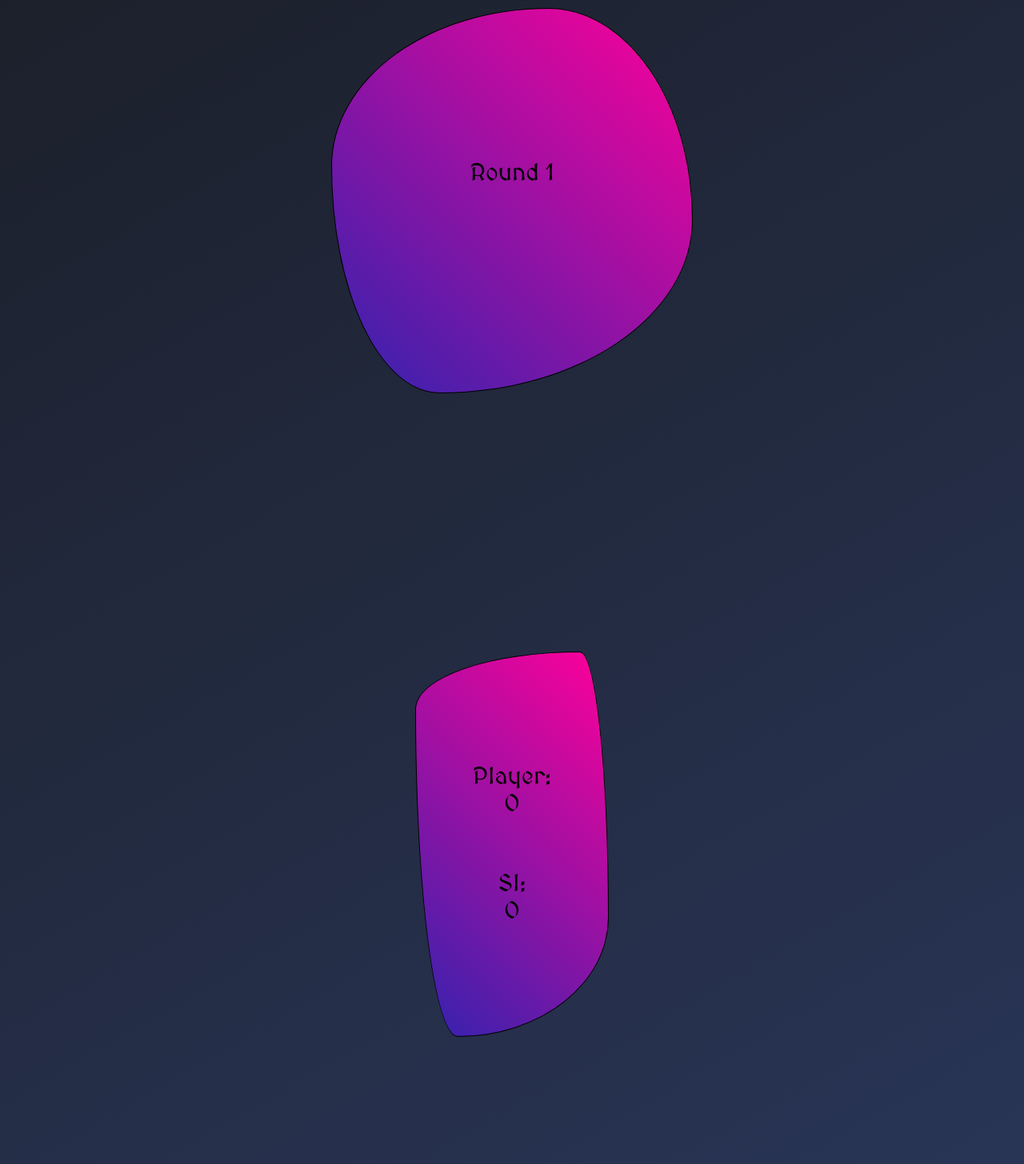
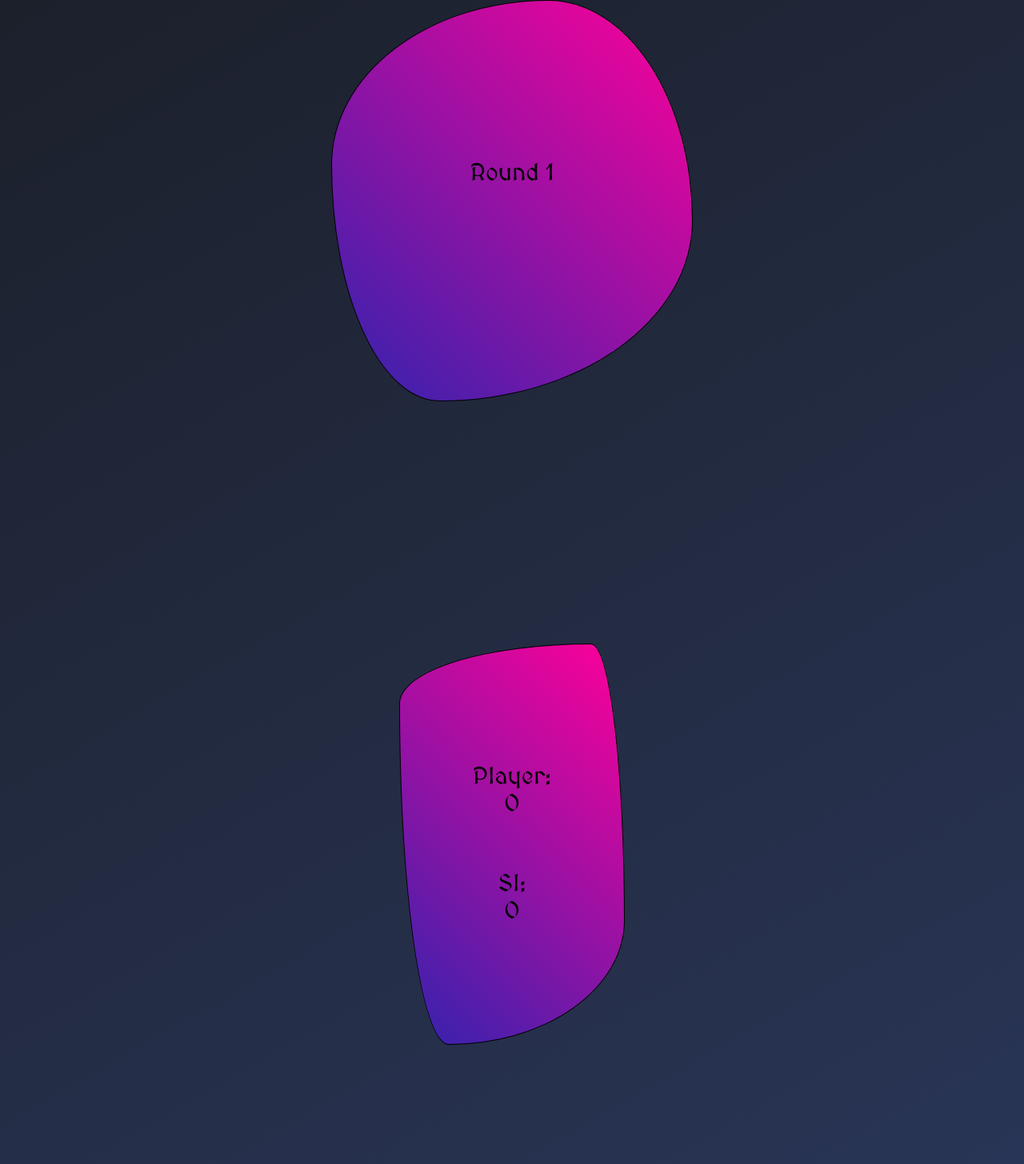
Before and after one commit to Marianno77/rock-paper-scissors, a plain HTML site: page index.html in a window 1280 px wide. Shown: the part 954-2410 px from the top of the page at 80% size. Drawn offline with Linux system fonts and the light colour scheme.

Commit message:
change min and max values width for classes 'board' and 'result'

```diff
--- a/styles.css
+++ b/styles.css
@@ -113,8 +113,8 @@ img {
 }
 
 .board {
-    max-height: 60svh;
-    min-height: 60svh;
+    max-height: 500px;
+    min-height: 500px;
     max-width: 650px;
     min-width: 450px;
     border-radius: 60% 40% 70% 30% / 41% 55% 45% 59%;
@@ -123,10 +123,10 @@ img {
 .result {
     flex-direction: column;
     font-size: 20px;
-    max-width: 30svh;
-    min-width: 30svh;
-    max-height: 60svh;
-    min-height: 60svh;
+    max-width: 280px;
+    min-width: 280px;
+    max-height: 500px;
+    min-height: 500px;
     border-radius: 85% 15% 78% 22% / 15% 69% 31% 85%;
 }
 
```
